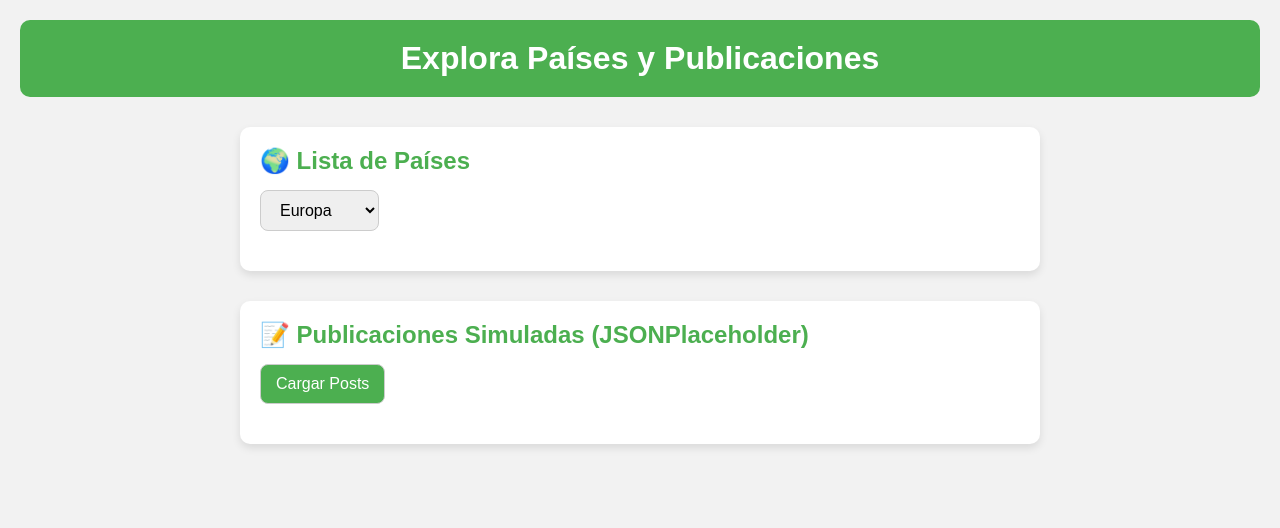
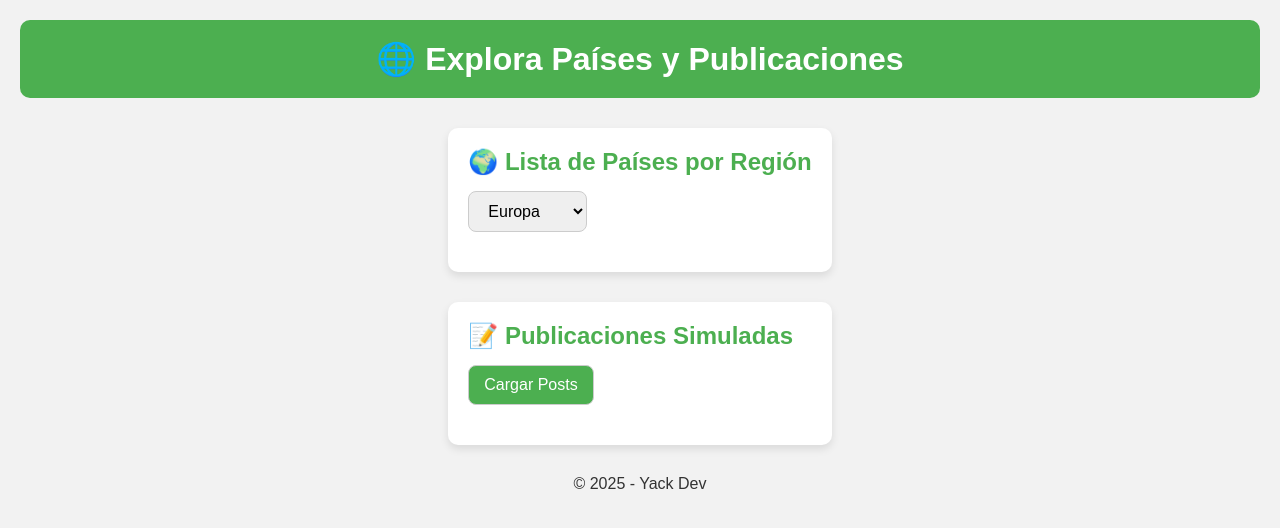
Before and after one commit to yony4512/yack, a plain HTML site: page index.html in a window 1280 px wide. Drawn offline with Linux system fonts and the light colour scheme.

Commit message:
Update index.html

```diff
--- a/index.html
+++ b/index.html
@@ -5,27 +5,34 @@
   <meta name="viewport" content="width=device-width, initial-scale=1.0"/>
   <title>Servicios Web Públicos</title>
   <link rel="stylesheet" href="style.css" />
+  <link href="https://fonts.googleapis.com/css2?family=Roboto:wght@400;700&display=swap" rel="stylesheet">
 </head>
 <body>
   <header>
-    <h1>Explora Países y Publicaciones</h1>
+    <h1>🌐 Explora Países y Publicaciones</h1>
   </header>
 
+  <main>
     <section id="paises">
-    <h2>🌍 Lista de Países</h2>
+      <h2>🌍 Lista de Países por Región</h2>
       <select id="selectRegion">
         <option value="europe">Europa</option>
         <option value="asia">Asia</option>
         <option value="americas">Américas</option>
       </select>
-    <div id="listaPaises"></div>
+      <div id="listaPaises" class="card-container"></div>
     </section>
 
     <section id="posts">
-    <h2>📝 Publicaciones Simuladas (JSONPlaceholder)</h2>
+      <h2>📝 Publicaciones Simuladas</h2>
       <button id="btnCargarPosts">Cargar Posts</button>
-    <div id="listaPosts"></div>
+      <div id="listaPosts" class="card-container"></div>
     </section>
+  </main>
+
+  <footer>
+    <p>&copy; 2025 - Yack Dev</p>
+  </footer>
 
   <script src="app.js"></script>
 </body>
```
Lines whose indentation alone changed are shown as unchanged.
